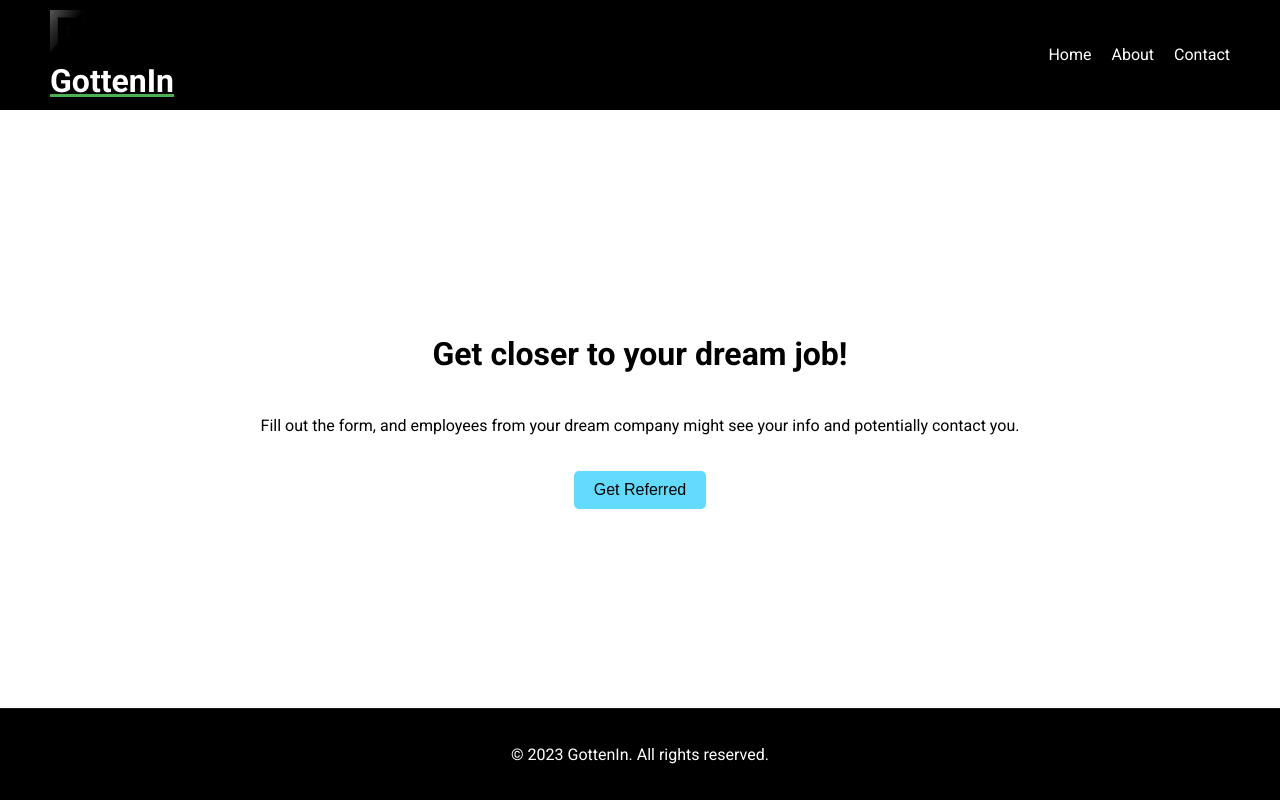
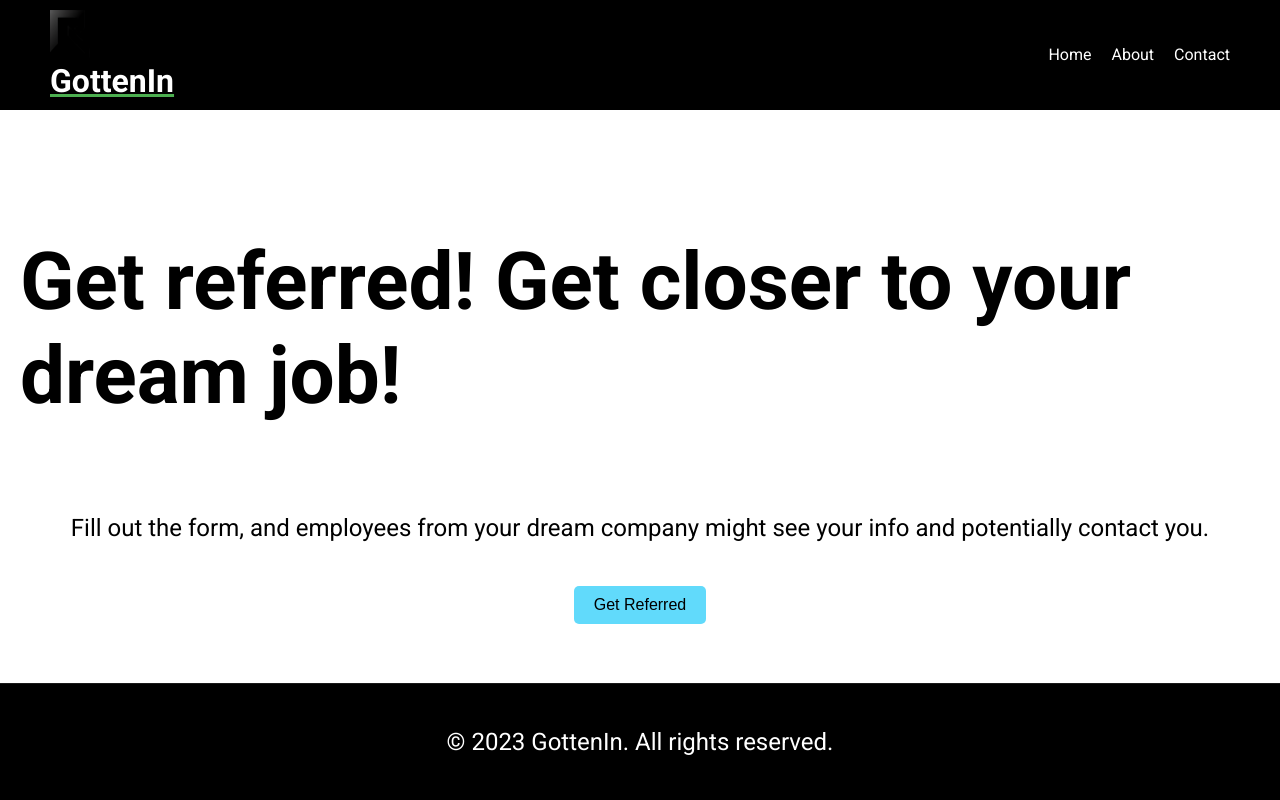
Before and after one commit to Henrysssong/GottenIn, a React (Create React App) app: page / in a window 1280 px wide. Built offline with nearby package versions, Linux system fonts and the light colour scheme.

Commit message:
minor change

```diff
--- a/public/index.html
+++ b/public/index.html
@@ -3,14 +3,14 @@
   <head>
     <link href="https://fonts.googleapis.com/css2?family=Roboto:wght@300;400;500;700&display=swap" rel="stylesheet">
     <meta charset="utf-8" />
-    <link rel="icon" href="%PUBLIC_URL%/favicon.ico" />
+    <link rel="icon" href="%PUBLIC_URL%/logo.ico" />
     <meta name="viewport" content="width=device-width, initial-scale=1" />
     <meta name="theme-color" content="#000000" />
     <meta
       name="description"
       content="Web site created using create-react-app"
     />
-    <link rel="apple-touch-icon" href="%PUBLIC_URL%/logo192.png" />
+    <link rel="apple-touch-icon" href="%PUBLIC_URL%/logo.png" />
     <!--
       manifest.json provides metadata used when your web app is installed on a
       user's mobile device or desktop. See https://developers.google.com/web/fundamentals/web-app-manifest/
@@ -25,7 +25,7 @@
       work correctly both with client-side routing and a non-root public URL.
       Learn how to configure a non-root public URL by running `npm run build`.
     -->
-    <title>React App</title>
+    <title>GottenIn. Get referred to your dream company here.</title>
   </head>
   <body>
     <noscript>You need to enable JavaScript to run this app.</noscript>
--- a/src/App.css
+++ b/src/App.css
@@ -46,6 +46,9 @@ a:hover {
   color: #388E3C;
 }
 
-h1, h2, h3 {
-  font-size: 2rem;
+h2  {
+  font-size: 5rem;
 }
+p {
+  font-size: 1.5rem;
+}
--- a/src/App.js
+++ b/src/App.js
@@ -19,7 +19,7 @@ function App() {
         <Routes>
           <Route path="/" element={
             <main className="main-content">
-              <h2>Get closer to your dream job!</h2>
+              <h2>Get referred! Get closer to your dream job!</h2>
               <p>Fill out the form, and employees from your dream company might see your info and potentially contact you.</p>
               <button onClick={() => window.location.href='https://forms.gle/RdL3pVgd3wh9nPny9'}>Get Referred</button>
             </main>
```
